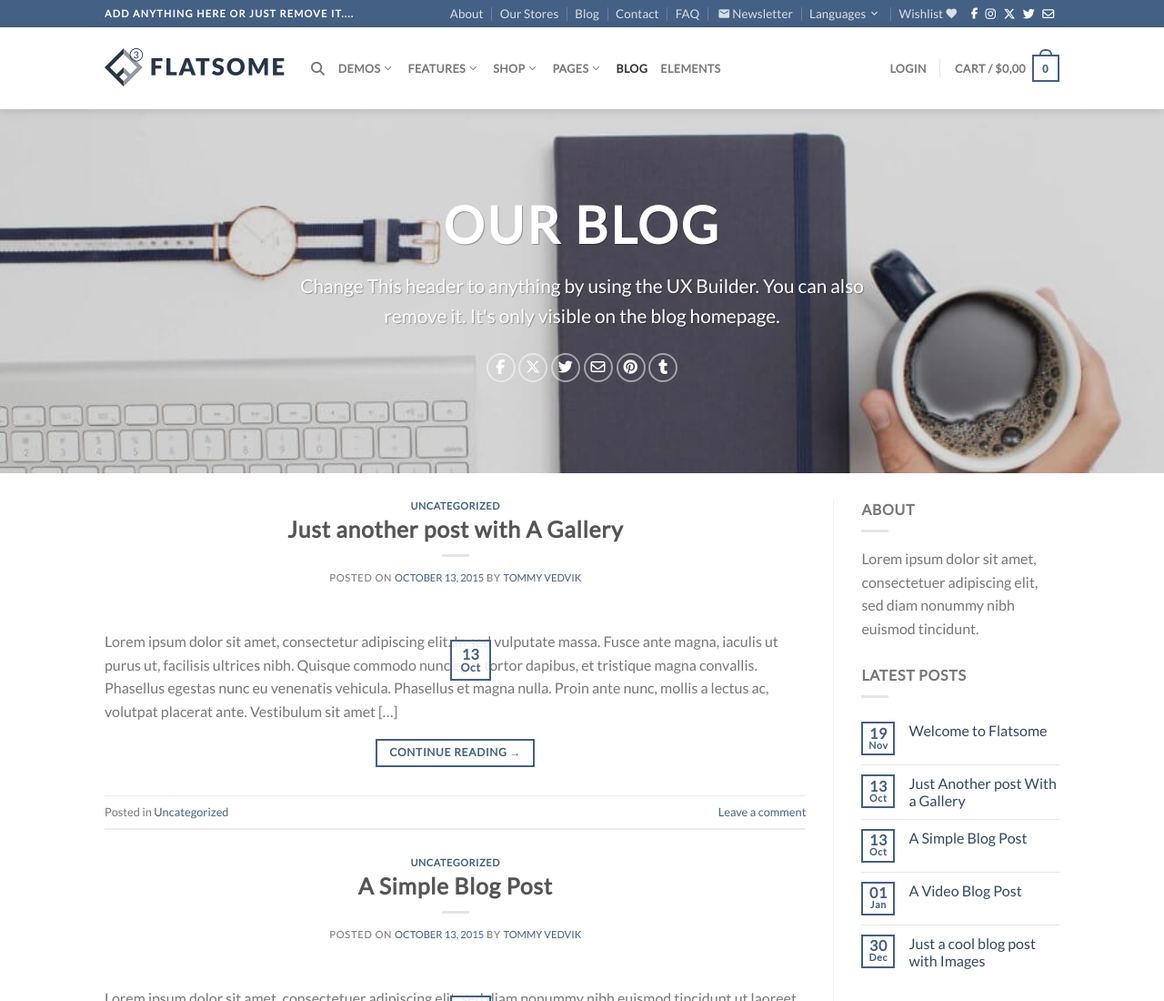
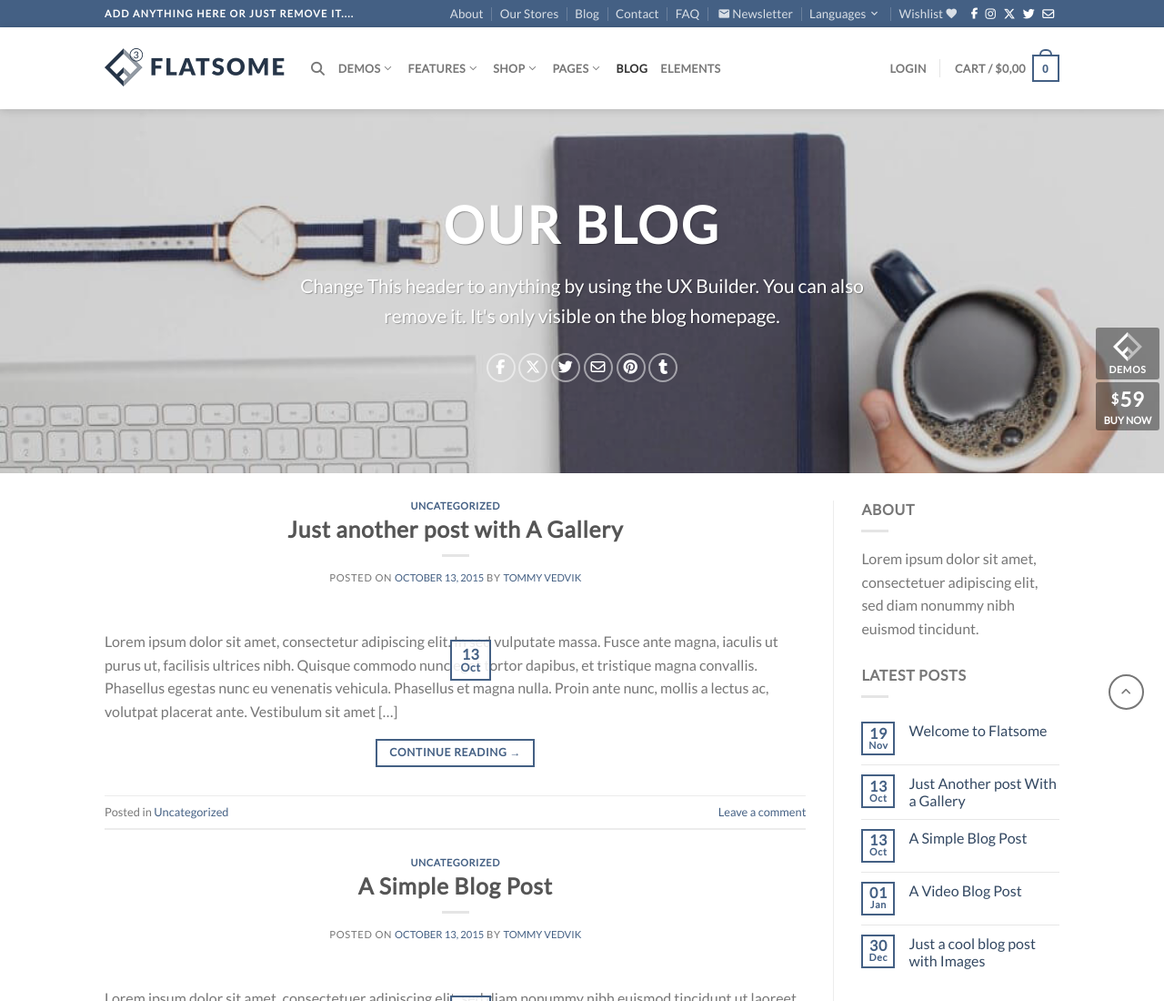
Before and after one commit to Abad-Dev/Web-Parcial, a plain HTML site: page blog.html in a window 1280 px wide. Shown: the top 1100 px of the page at 91% size. Drawn offline with nearby package versions, Linux system fonts and the light colour scheme.

Commit message:
Added up button and made the html scroll smooth

```diff
--- a/blog.css
+++ b/blog.css
@@ -301,8 +301,16 @@ aside .cat-container .cat h6{
     border: 2px solid;
     font-size: .75em;
     font-weight: 700;
+    transition-duration: .3s;
 
     color: var(--color-primary);
+}
+
+.post button:hover{
+    cursor: pointer;
+    color: white;
+    border-color: var(--color-primary);
+    background-color: var(--color-primary);
 }
 
 .post-footer{
--- a/blog.html
+++ b/blog.html
@@ -738,5 +738,20 @@
             </div>
         </div>
     </footer>
+
+    <div class="float-buttons">
+        <div class="button1">
+            <img src="images/logo.svg" alt="">
+            Demos
+        </div>
+        <div class="button2">
+            <h6><small>$</small>59</h6>
+            <p>Buy Now</p>
+        </div>
+    </div>
+
+    <a href="#" class="up">
+        <i class="fa-solid fa-angle-up"></i>
+    </a>
 </body>
-</html>
+</html>2
--- a/style.css
+++ b/style.css
@@ -11,6 +11,8 @@
     --lighter-grey: rgb(182, 182, 182);
     --dark-primary: rgb(51, 72, 98);
     --color-footer: #f1f1f1;
+
+    scroll-behavior:smooth
 }
 
 *{
@@ -1192,3 +1194,35 @@ footer #second-row p{
     text-transform: uppercase;
     font-weight: 700;
 }
+
+/* End Float Buttons Styles */
+
+/* Up button Styles */
+
+.up{
+    display: grid;
+    place-items: center;
+    position: fixed;
+    bottom: 20px;
+    right: 22px;
+    border: 2px solid;
+    width: 35px;
+    height: 35px;
+    font-size: 13px;
+    border-radius: 50%;
+
+    color: var(--light-grey);
+}
+
+.up:hover i{
+    transition-duration: .4s;
+    color: white;
+}
+
+.up:hover{
+
+    cursor: pointer;
+
+    border-color: var(--color-primary);
+    background-color: var(--color-primary);
+}
```
Also changed, not shown: index.html (+4 -0 lines).
